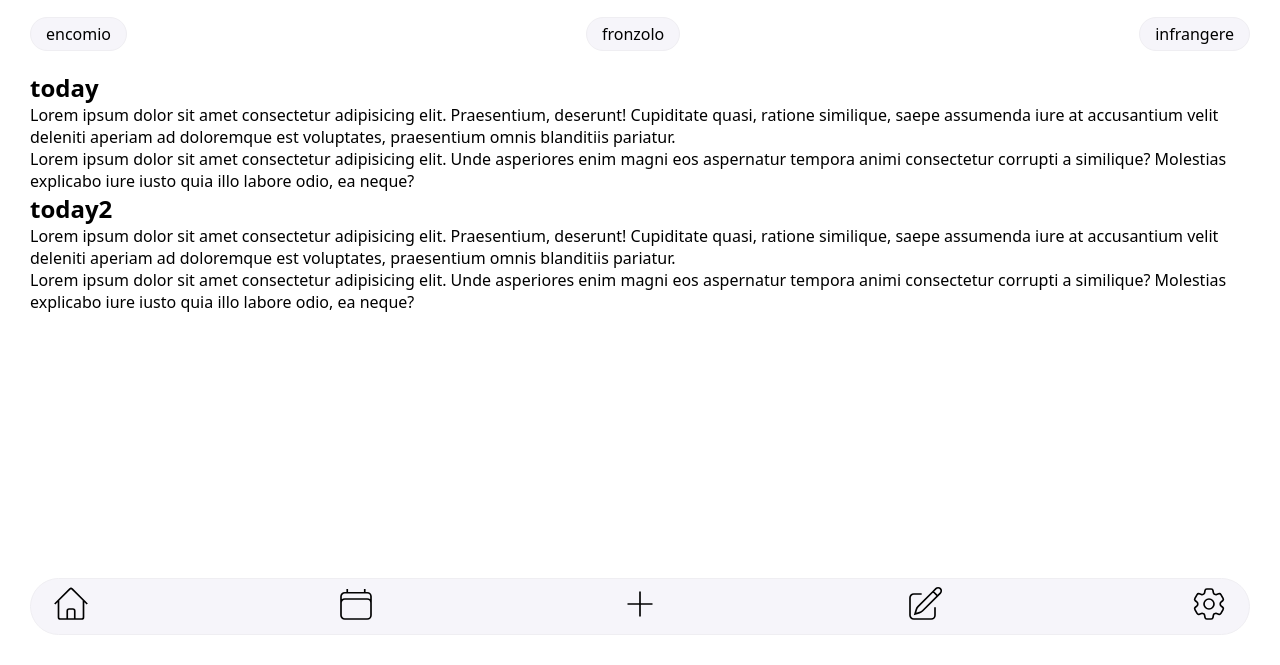
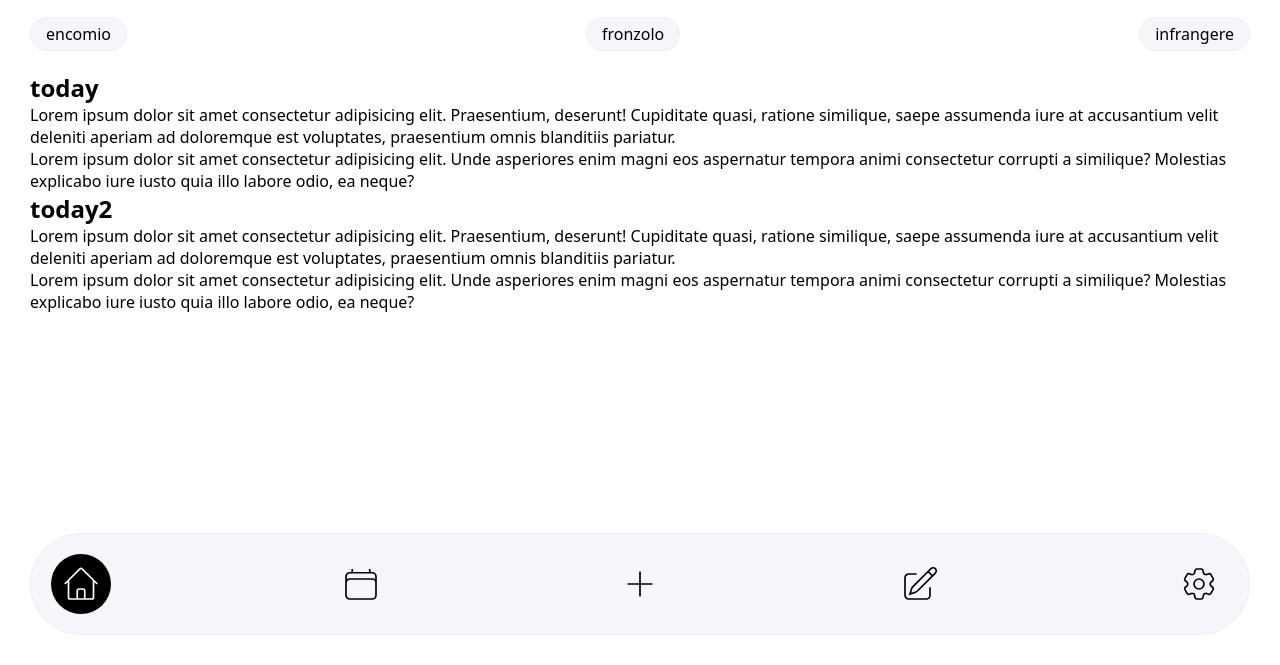
Before and after one commit to GxMich/mytodolist, a plain HTML site: page index.html in a window 1280 px wide. Both pictures are taken after a click on the element 71 px from the left and 741 px from the top of the page. Shown: the part 135-800 px from the top of the page. Drawn offline with Linux system fonts and the light colour scheme.

Commit message:
sistemazione navbar css and js

```diff
--- a/index.html
+++ b/index.html
@@ -88,7 +88,7 @@
                 <path strokeLinecap="round" strokeLinejoin="round" d="M6.75 3v2.25M17.25 3v2.25M3 18.75V7.5a2.25 2.25 0 0 1 2.25-2.25h13.5A2.25 2.25 0 0 1 21 7.5v11.25m-18 0A2.25 2.25 0 0 0 5.25 21h13.5A2.25 2.25 0 0 0 21 18.75m-18 0v-7.5A2.25 2.25 0 0 1 5.25 9h13.5A2.25 2.25 0 0 1 21 11.25v7.5" />
             </svg>
         </div>
-        <div id="addTask">
+        <div id="addTask" class="navbar-icon">
             <svg class="icon" xmlns="http://www.w3.org/2000/svg" fill="none" viewBox="0 0 24 24" strokeWidth={1.5} stroke="currentColor" className="size-6">
                 <path strokeLinecap="round" strokeLinejoin="round" d="M12 4.5v15m7.5-7.5h-15" />
             </svg>
--- a/resorces/css/header.css
+++ b/resorces/css/header.css
@@ -33,10 +33,6 @@
     -moz-user-select: none;    /* Firefox */
     -ms-user-select: none;   /* Edge, Internet Explorer */
 }
-.selected{
-    background-color: black;
-    color: white;
-}
 .info-keyword{
     display: flex;
     flex-direction: column;
--- a/resorces/css/index.css
+++ b/resorces/css/index.css
@@ -13,6 +13,11 @@ body{
     display: none;
 }
 
+.selected{
+    background-color: black !important;
+    color: white !important;
+}
+
 #navbar{
   display: flex;
   flex-direction: row;
@@ -20,14 +25,21 @@ body{
   border: 1px solid #EFEEF2;
   border-radius: 50px;
   justify-content: space-between;
-  padding: 5px 20px;
+  padding: 20px;
   position: fixed;
   bottom: 30px;
   left: 30px;
   right: 30px;
 }
+.navbar-icon{
+  display: flex;
+  border-radius: 100%;
+  width: 60px;
+  height: 60px;
+  justify-content: center;
+  align-items: center;
+}
 .icon{
   width: 40px;
+  height: 40px;
 }
-#addTask svg{
-}
--- a/resorces/js/index.js
+++ b/resorces/js/index.js
@@ -1,11 +1,18 @@
-getMainSelection();
 document.addEventListener('DOMContentLoaded', (event) => {
+    let  mainSelection = getMainSelection();
     const iconsNavBar = document.querySelectorAll('.navbar-icon');
     iconsNavBar.forEach(icon =>{
         icon.addEventListener('click', function(){
             const id = this.id;
+            const icons = document.querySelectorAll('.navbar-icon');
+            icons.forEach(el => {
+                el.classList.remove('selected');
+            });
+            icon.classList.add('selected');
             setMainSelection(id);
-            getMainSelection();
+            mainSelection = getMainSelection();
         });
     });
+    const idMainSelection = mainSelection.replace(".html","");
+    document.getElementById(idMainSelection).classList.add('selected');
 });
--- a/resorces/js/main.js
+++ b/resorces/js/main.js
@@ -1,10 +1,12 @@
 function getMainSelection(){
+    const container = document.querySelector('main');
     let mainSelection = localStorage.getItem("mainSelection");
     if(!mainSelection){
         localStorage.setItem("mainSelection","today.html");
     }
     mainSelection = localStorage.getItem("mainSelection");
-    fetch(mainSelection).then(response => response.text()).then(date => {document.querySelector('main').innerHTML = date});
+    fetch(mainSelection).then(response => response.text()).then(date => {container.innerHTML = date});
+    return mainSelection;
 }
 function setMainSelection(nameFile){
     localStorage.setItem("mainSelection",nameFile+".html");
```
Also changed, not shown: header.html (deleted, +0 -32 lines).
